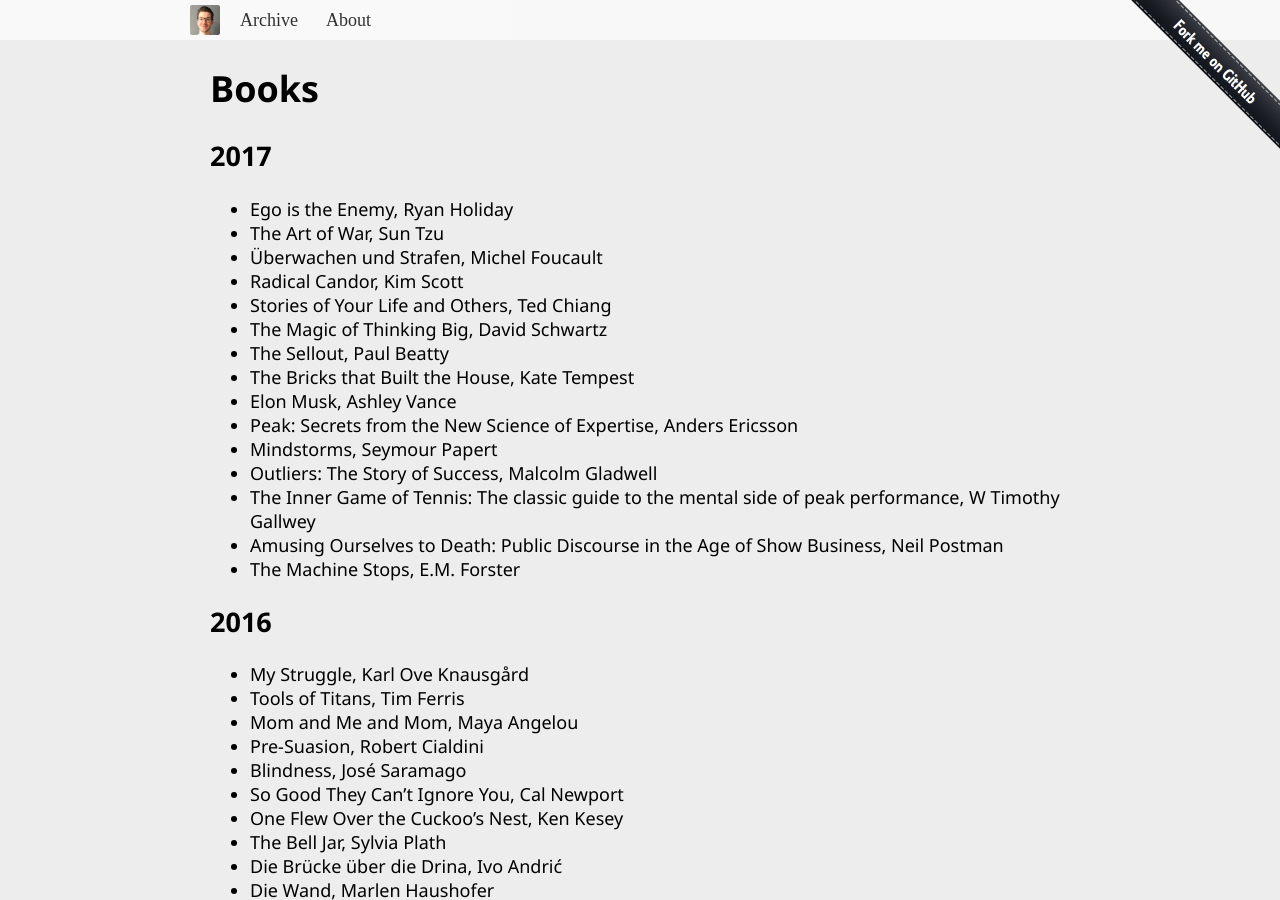
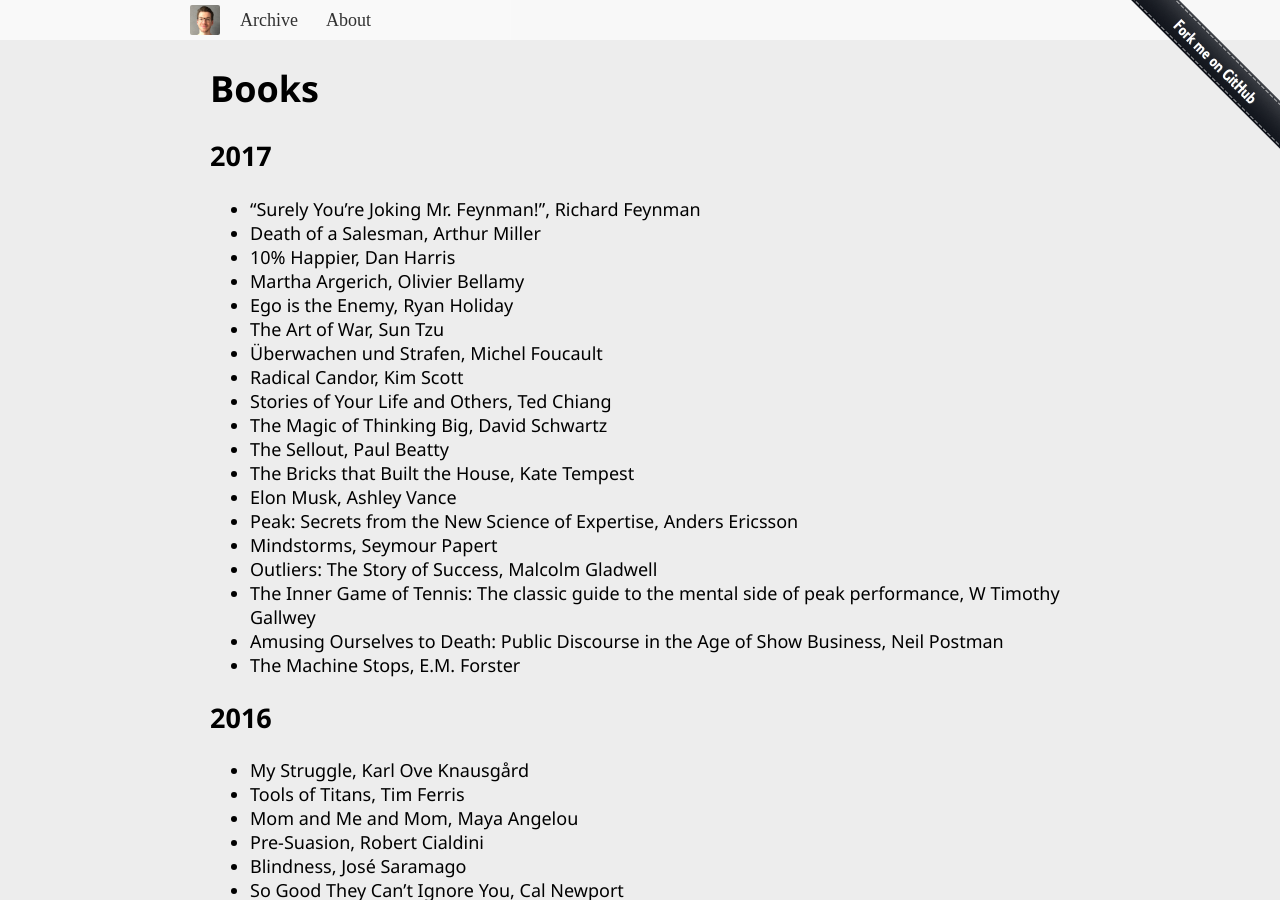
Before and after one commit to tp/page, a Jekyll site: the page built from books.md, in a window 1280 px wide and 900 px high. Built offline with Jekyll 4.4.1, drawn with Linux system fonts in a browser that asks for light colours.

Commit message:
Add recent books

```diff
--- a/books.md
+++ b/books.md
@@ -8,6 +8,10 @@ layout: default
 
 ## 2017
 
+* "Surely You're Joking Mr. Feynman!", Richard Feynman
+* Death of a Salesman, Arthur Miller
+* 10% Happier, Dan Harris
+* Martha Argerich, Olivier Bellamy
 * Ego is the Enemy, Ryan Holiday
 * The Art of War, Sun Tzu
 * Überwachen und Strafen, Michel Foucault
```
